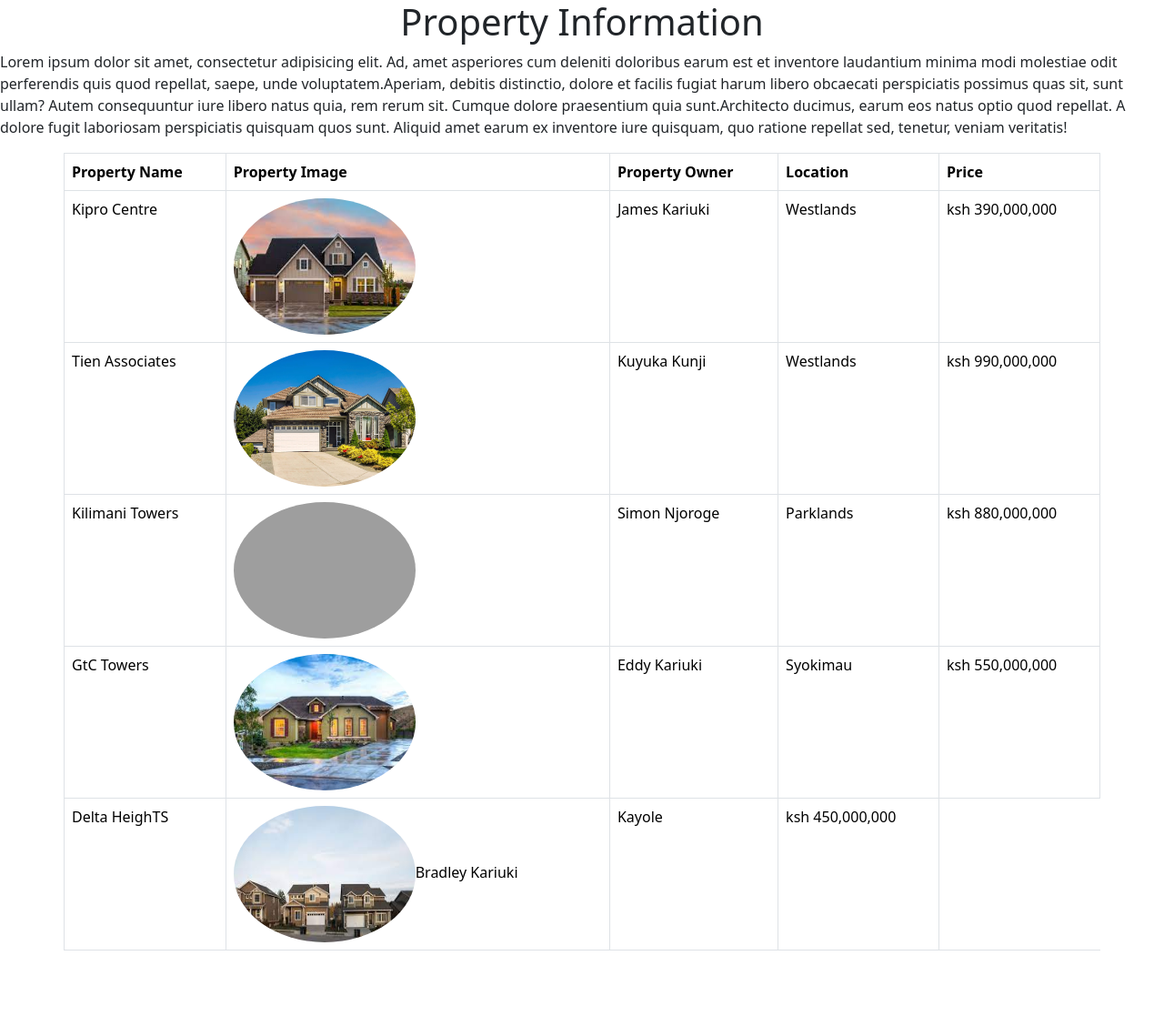
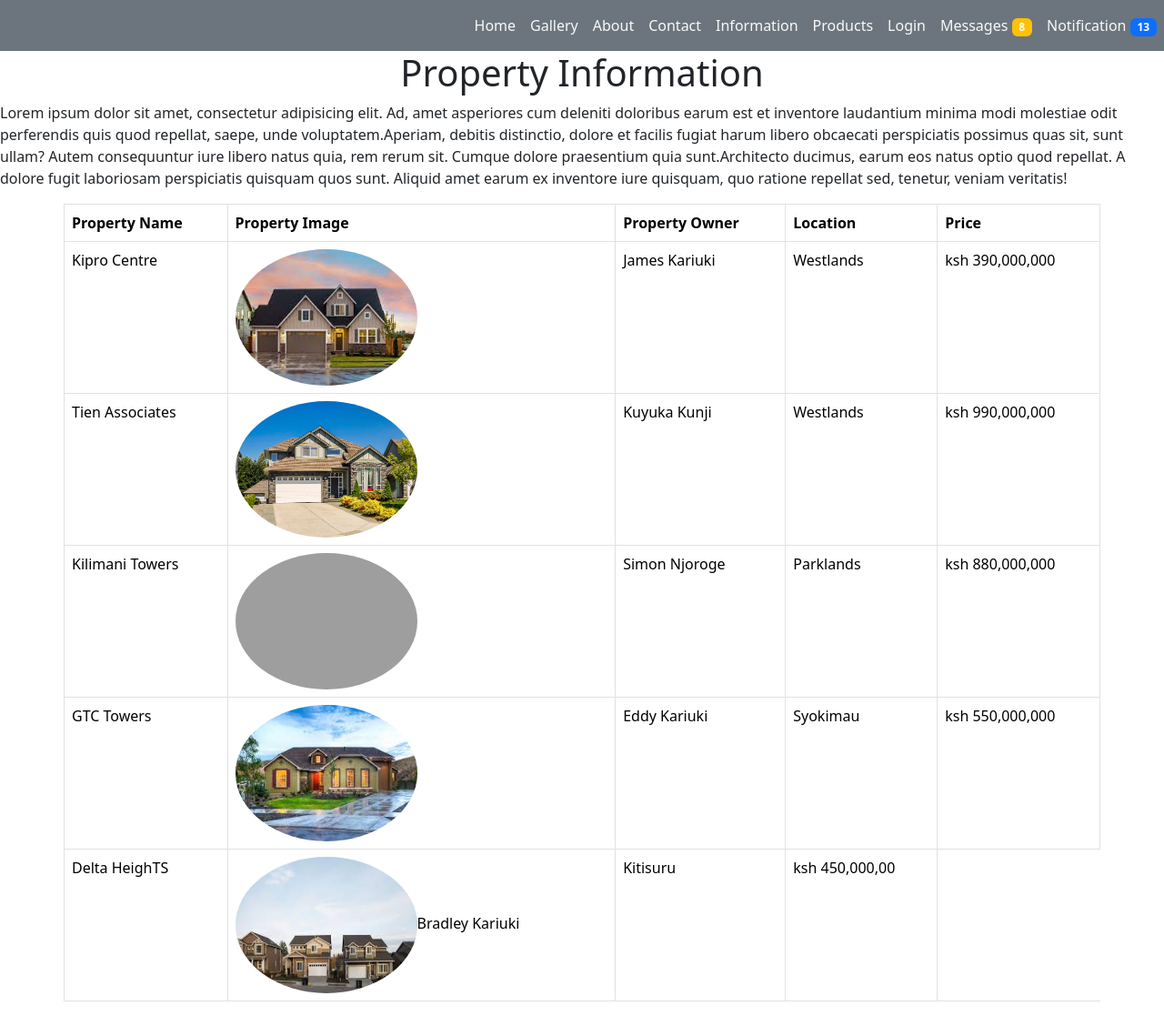
Before and after one commit to kuyka38/django, a Django app: page /products/ in a window 1280 px wide. Shown: the whole page at 91% size. Before the commit the page ends 1045 px from the top, so only its background shows below. Run offline with Django 5.2, Linux system fonts and the light colour scheme; some libraries are stand-ins or nearby versions; grey boxes are pictures that could not be loaded.

Commit message:
Initial commit

```diff
--- a/myapp/urls.py
+++ b/myapp/urls.py
@@ -4,9 +4,13 @@ from django.urls import path
 from myapp import views
 urlpatterns = [
     path('admin/', admin.site.urls),
-    path('', views. home),
-    path('about/', views.about),
-    path('contact/', views.contact),
-    path('gallery/', views.gallery),
-    path('products/', views.products),
+    path('', views. home,name='home'),
+    path('about/', views.about, name='about'),
+    path('contact/', views.contact, name='contact'),
+    path('gallery/', views.gallery, name='gallery'),
+    path('products/', views.products, name='products'),
+
+    path('login/', views.login_view, name='login'),
+   path('', views.register, name='register'),
+
 ]
--- a/myapp/views.py
+++ b/myapp/views.py
@@ -1,4 +1,8 @@
-from django.shortcuts import render
+from django.contrib import messages
+from django.contrib.auth import authenticate, login
+from django.contrib.auth.models import User
+from django.shortcuts import render, redirect
+
 
 # Create your views here.
 def home(request):
@@ -15,3 +19,47 @@ def gallery(request):
 
 def products(request):
     return render(request,"products.html")
+
+def register(request):
+    """ Show the registration form """
+    if request.method == 'POST':
+        username = request.POST['username']
+        password = request.POST['password']
+        confirm_password = request.POST['confirm_password']
+
+        # Check the password
+        if password == confirm_password:
+            try:
+                user = User.objects.create_user(username=username, password=password)
+                user.save()
+
+                # Display a message
+                messages.success(request, "Account created successfully")
+                return redirect('/login')
+            except:
+                # Display a message if the above fails
+                messages.error(request, "Username already exist")
+        else:
+            # Display a message saying passwords don't match
+            messages.error(request, "Passwords do not match")
+
+    return render(request, 'register.html')
+
+
+def login_view(request):
+    if request.method == "POST":
+        username = request.POST['username']
+        password = request.POST['password']
+
+        user = authenticate(request, username=username, password=password)
+
+        # Check if the user exists
+        if user is not None:
+            # login(request, user)
+            login(request, user)
+            messages.success(request, "You are now logged in!")
+            return redirect('/home')
+        else:
+            messages.error(request, "Invalid login credentials")
+
+    return render(request, 'login.html')
--- a/templates/index.html
+++ b/templates/index.html
@@ -23,6 +23,12 @@
 
 </head>
 <body>
+
+<a href="{% url 'about' %}">about</a>
+<a href="{% url 'gallery' %}">gallery</a>
+<a href="{% url 'contact' %}">contact</a>
+<a href="{% url 'products' %}">products</a>
+
 <h1>BrickFolio Web Application</h1>
 <p><span>Lorem ipsum dolor sit amet, consectetur adipisicing elit. Assumenda, praesentium veniam. Dolorum, minima provident. A accusamus, animi ex explicabo facilis harum ipsam iste molestiae quam rem sit soluta unde, velit?</span><span>Adipisci alias aliquid assumenda autem blanditiis consectetur dicta doloribus error, est eveniet expedita facere fugit hic illum ipsa iusto minus nemo neque nisi optio perspiciatis quis sed sit velit veniam.</span><span>Aliquam delectus dolor eos eum fuga fugit id vitae. Ab doloremque ea error ex expedita, in incidunt inventore labore laborum, natus nobis qui saepe! Distinctio dolores eos quia ut voluptate!</span></p>
 <br>
--- a/templates/products.html
+++ b/templates/products.html
@@ -22,6 +22,58 @@
     <title>Products</title>
 </head>
 <body>
+
+<nav class="navbar bg-secondary navbar-expand-lg justify-content-end">
+    <ul class="navbar-nav">
+        <li class="nav-item">
+            <a href="index.html" class="nav-link text-light">Home</a>
+
+        </li>
+
+        <li class="nav-item">
+            <a href="gallery.html" class="nav-link text-light">Gallery</a>
+
+        </li>
+
+
+        <li class="nav-item">
+            <a href="about.html" class="nav-link text-light">About</a>
+
+        </li>
+
+        <li class="nav-item">
+            <a href="Contact.html.html" class="nav-link text-light">Contact</a>
+
+        </li>
+
+        <li class="nav-item">
+            <a href="Info.html" class="nav-link text-light">Information</a>
+
+        </li>
+
+        <li class="nav-item">
+            <a href="products.html" class="nav-link text-light">Products</a>
+
+        </li>
+
+        <li class="nav-item">
+            <a href="Register.html" class="nav-link text-light">Login</a>
+
+        </li>
+
+        <li class="nav-item">
+            <a href="index.html" class="nav-link text-light">Messages <span class="badge bg-warning">8</span></a>
+
+        </li>
+
+        <li class="nav-item">
+            <a href="index.html" class="nav-link text-light">Notification <span class="badge bg-primary">13</span></a>
+
+        </li>
+    </ul>
+</nav>
+
+
 
 <h1 class="text-center">Property Information</h1>
 <p><span>Lorem ipsum dolor sit amet, consectetur adipisicing elit. Ad, amet asperiores cum deleniti doloribus earum est et inventore laudantium minima modi molestiae odit perferendis quis quod repellat, saepe, unde voluptatem.</span><span>Aperiam, debitis distinctio, dolore et facilis fugiat harum libero obcaecati perspiciatis possimus quas sit, sunt ullam? Autem consequuntur iure libero natus quia, rem rerum sit. Cumque dolore praesentium quia sunt.</span><span>Architecto ducimus, earum eos natus optio quod repellat. A dolore fugit laboriosam perspiciatis quisquam quos sunt. Aliquid amet earum ex inventore iure quisquam, quo ratione repellat sed, tenetur, veniam veritatis!</span></p>
@@ -57,7 +109,7 @@
         <td>ksh 880,000,000</td>
     </tr>
     <tr>
-        <td>GtC Towers</td>
+        <td>GTC Towers</td>
         <td><img src="{% static 'images/property3.png' %}" alt="" class="rounded-circle"></td>
         <td>Eddy Kariuki</td>
         <td>Syokimau</td>
@@ -67,8 +119,9 @@
         <td>Delta HeighTS</td>
         <td><img src="{% static 'images/property6.png' %}" alt="" class="rounded-circle"
         <td>Bradley Kariuki</td>
-        <td>Kayole</td>
-        <td>ksh 450,000,000</td>
+        <td>Kitisuru</td>
+        <td>ksh 450,000,00</td>
+    <tr>
 </table>
 
 </body>
```
Also changed, not shown: BrickFolio/settings.py (+6 -2 lines), static/ccs/login.css (added, +19 -0 lines), static/ccs/register.css (added, +30 -0 lines), templates/login.html (added, +38 -0 lines), templates/register.html (added, +76 -0 lines).
